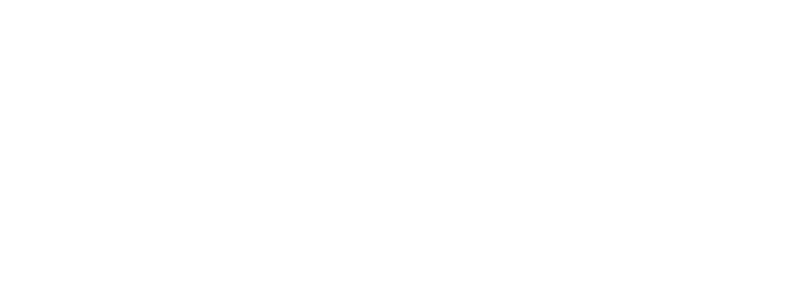
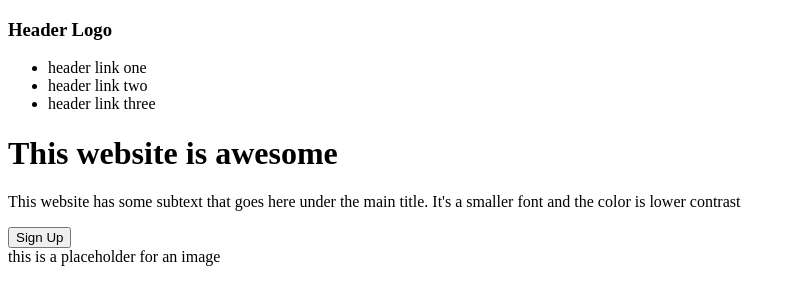
Before and after one commit to Kedezihclem/top-landing-page-project, a plain HTML site: page index.html in a window 1280 px wide. Shown: the whole page, without its empty margins (0-794 px from the left). Drawn offline with Linux system fonts and the light colour scheme.

Commit message:
All hero content added, lacking CSS

```diff
--- a/index.html
+++ b/index.html
@@ -5,8 +5,20 @@
     <meta http-equiv="X-UA-Compatible" content="IE=edge">
     <meta name="viewport" content="width=device-width, initial-scale=1.0">
     <title>Document</title>
+    <link rel="stylesheet" href="style.css">
 </head>
 <body>
-
+    <h3>Header Logo</h3>
+    <ul>
+        <li>header link one</li>
+        <li>header link two</li>
+        <li>header link three</li>
+    </ul>
+    <h1>This website is awesome</h1>
+    <p>This website has some subtext that goes here under the main title. It's a smaller font and the color is lower contrast</p>
+    <button>Sign Up</button>
+    <div class="placeholder">
+        this is a placeholder for an image
+    </div>
 </body>
 </html>
```
